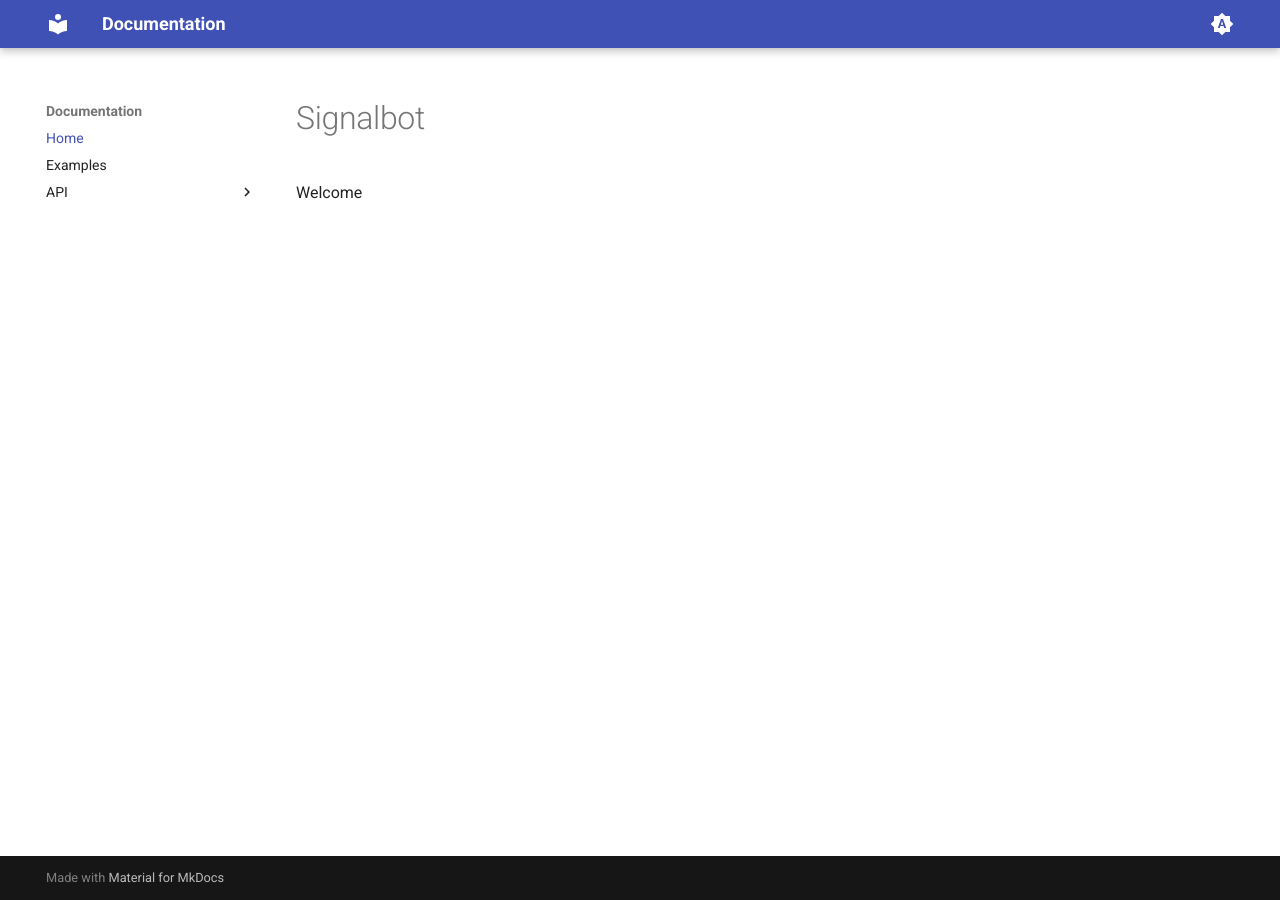
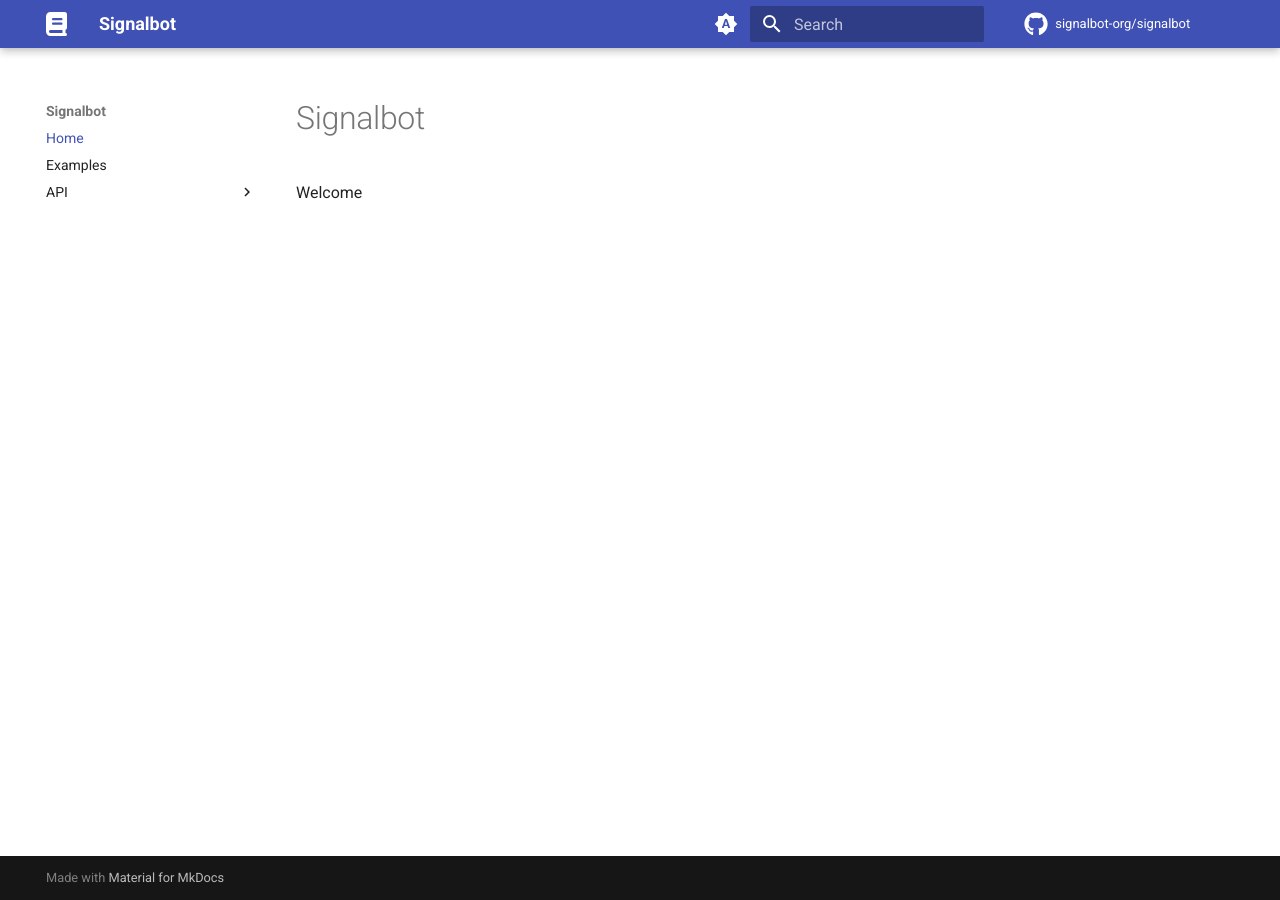
Before and after one commit to filipre/signalbot, an MkDocs documentation site: the page built from docs/index.md, in a window 1280 px wide. Built offline with MkDocs 1.6.1 and Material for MkDocs 9.7.7, drawn with Linux system fonts in a browser that asks for light colours; comment, search, counter and statistics services are not loaded.

Commit message:
Add more options and plugins to the mkdocs

```diff
--- a/mkdocs.yml
+++ b/mkdocs.yml
@@ -1,4 +1,9 @@
-site_name: Documentation
+site_name: Signalbot
+site_description: Documentation for Signalbot, a Python library for building Signal bots using the signal-cli-rest-api.
+site_author: Era Dorta
+
+repo_url: https://github.com/signalbot-org/signalbot
+repo_name: signalbot-org/signalbot
 
 nav:
   - Home: index.md
@@ -11,8 +16,10 @@ nav:
 
 theme:
   name: material
+  icon:
+    logo: fontawesome/solid/book
+    repo: fontawesome/brands/github
   palette:
-
     # Palette toggle for automatic mode
     - media: "(prefers-color-scheme)"
       toggle:
@@ -32,22 +39,58 @@ theme:
       toggle:
         icon: material/brightness-4
         name: Switch to system preference
+  features:
+    - navigation.top
+    - navigation.indexes
+    - content.code.annotate
+    - content.code.copy
+
+
+markdown_extensions:
+  - abbr
+  - admonition
+  - attr_list
+  - def_list
+  - footnotes
+  - toc:
+      permalink: true
+  - pymdownx.arithmatex:
+      generic: true
+  - pymdownx.betterem:
+      smart_enable: all
+  - pymdownx.caret
+  - pymdownx.details
+  - pymdownx.emoji:
+      emoji_index: !!python/name:material.extensions.emoji.twemoji
+      emoji_generator: !!python/name:material.extensions.emoji.to_svg
+  - pymdownx.highlight:
+      guess_lang: false
+  - pymdownx.inlinehilite
+  - pymdownx.keys:
+      key_map:
+        click: "Click"
+        left-click: "Left Click"
+        right-click: "Right Click"
+  - pymdownx.magiclink
+  - pymdownx.mark
+  - pymdownx.saneheaders
+  - pymdownx.smartsymbols
+  - pymdownx.superfences
+  - pymdownx.tabbed:
+      alternate_style: true
+  - pymdownx.tasklist:
+      custom_checkbox: true
+  - pymdownx.tilde
+  - pymdownx.snippets
 
 plugins:
-  - autorefs:
-      resolve_closest: true
+  - search
+  - git-revision-date-localized:
+      enable_creation_date: true
+      fallback_to_build_date: true
   - mkdocstrings:
       handlers:
         python:
           options:
             show_submodules: true
             show_docstring_attributes: true
-
-markdown_extensions:
-  - pymdownx.highlight:
-      anchor_linenums: true
-      line_spans: __span
-      pygments_lang_class: true
-  - pymdownx.inlinehilite
-  - pymdownx.snippets
-  - pymdownx.superfences
```
